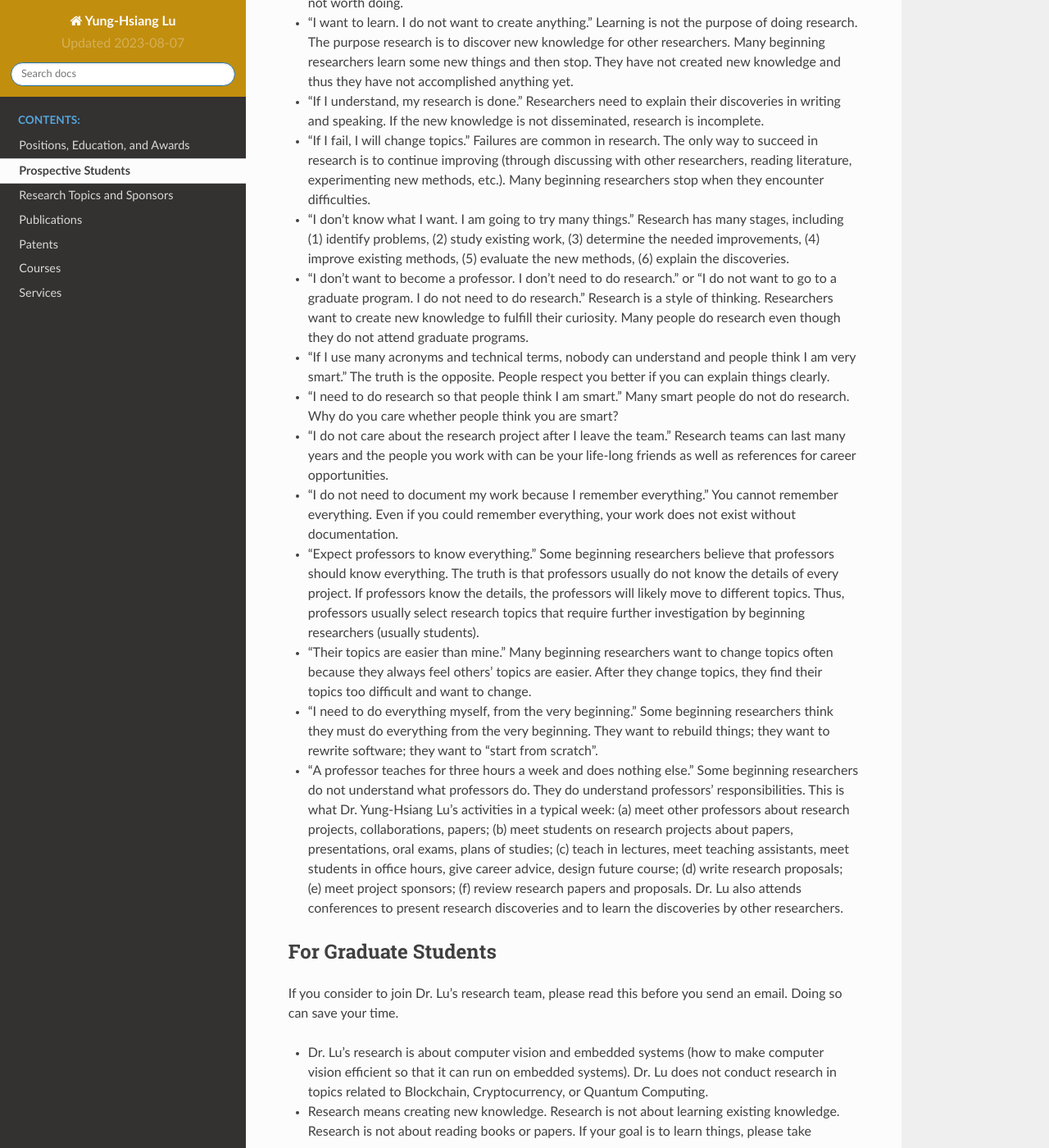
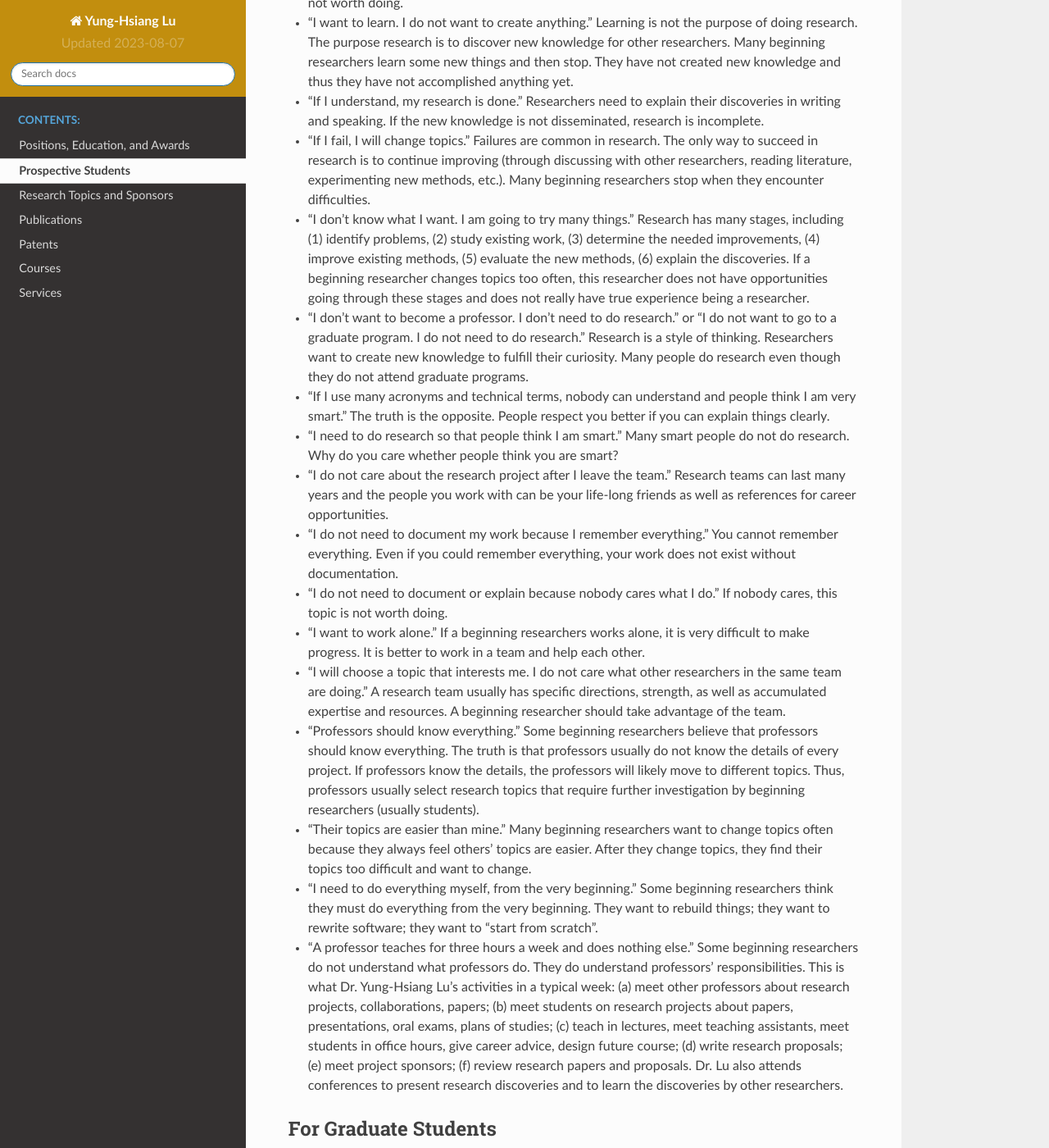
Before and after one commit to luyunghsiang/yhluweb, a Sphinx documentation site: the page built from source/prospective.rst, in a window 1280 px wide and 1400 px high, scrolled down 592 px. Shown: the whole window at 82% size. Built offline with Sphinx 7.4.7 and the Read the Docs theme 2.0.0, drawn with Linux system fonts in a browser that asks for light colours.

Commit message:
add more warnings to new researchers

```diff
--- a/source/prospective.rst
+++ b/source/prospective.rst
@@ -88,6 +88,9 @@ some common mistakes:
   has many stages, including (1) identify problems, (2) study existing
   work, (3) determine the needed improvements, (4) improve existing
   methods, (5) evaluate the new methods, (6) explain the discoveries.
+  If a beginning researcher changes topics too often, this researcher
+  does not have opportunities going through these stages and does not
+  really have true experience being a researcher.
 
 - "I don't want to become a professor. I don't need to do research."
   or "I do not want to go to a graduate program. I do not need to do
@@ -113,7 +116,20 @@ some common mistakes:
   You cannot remember everything. Even if you could remember
   everything, your work does not exist without documentation.
 
-- "Expect professors to know everything." Some beginning researchers
+- "I do not need to document or explain because nobody cares what I
+  do." If nobody cares, this topic is not worth doing.
+
+- "I want to work alone."  If a beginning researchers works alone, it
+  is very difficult to make progress. It is better to work in a team
+  and help each other.
+
+- "I will choose a topic that interests me. I do not care what other
+  researchers in the same team are doing."  A research team usually
+  has specific directions, strength, as well as accumulated expertise
+  and resources. A beginning researcher should take advantage of the
+  team.
+
+- "Professors should know everything." Some beginning researchers
   believe that professors should know everything.  The truth is that
   professors usually do not know the details of every project.  If
   professors know the details, the professors will likely move to
```
